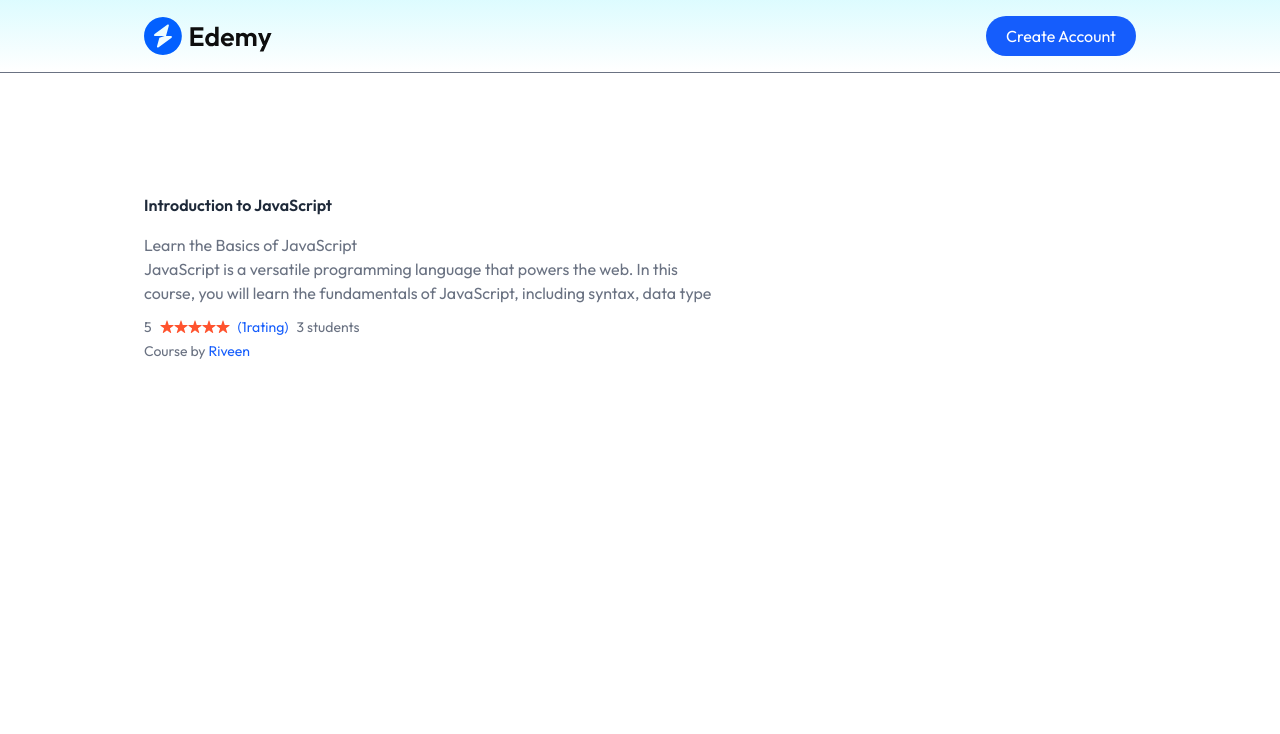
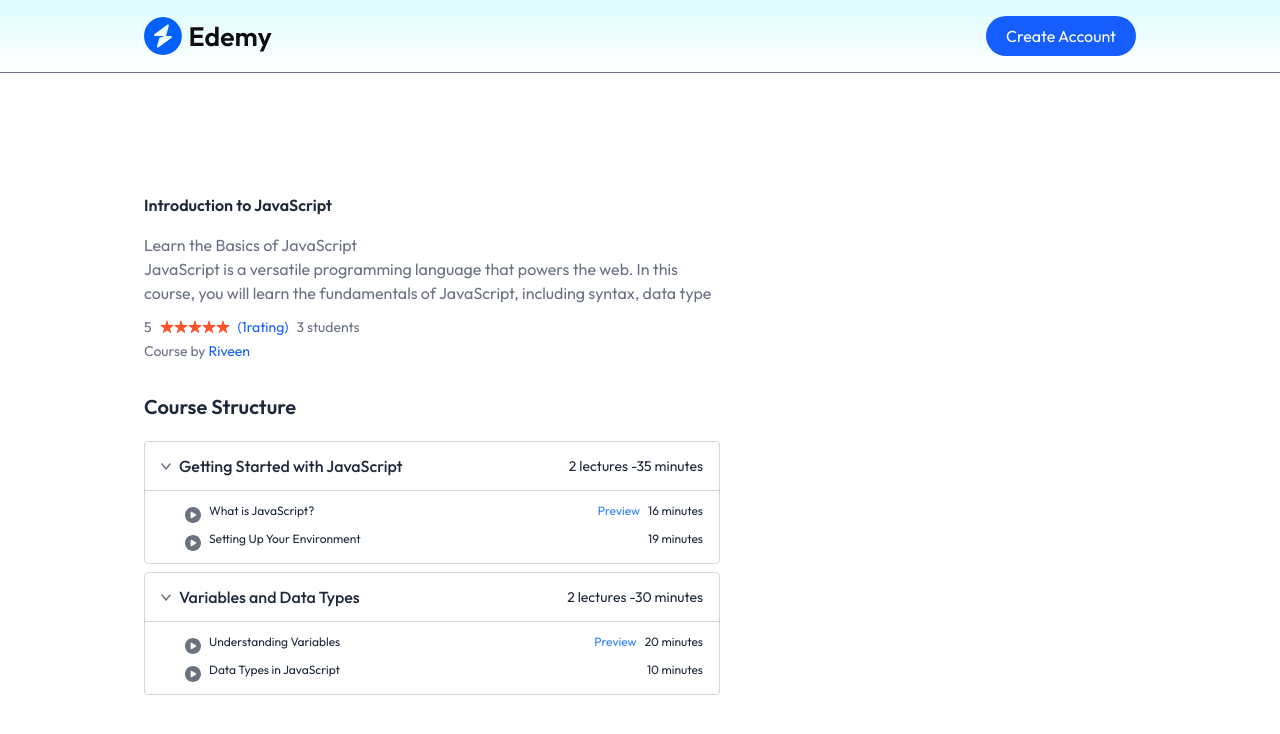
Before and after one commit to spriveen/LMS, a React (Vite) app in the folder client/: page /course/605c72efb3f1c2b1f8e4e1a1 in a window 1280 px wide. Shown: the top 734 px of the page. Built offline with nearby package versions, Linux system fonts and the light colour scheme; no server answers.

Commit message:
update coursedetails.jsx

```diff
--- a/client/src/context/AppContext.jsx
+++ b/client/src/context/AppContext.jsx
@@ -1,7 +1,7 @@
 import { createContext, useEffect, useState } from "react";
 import { dummyCourses } from "../assets/assets";
 import { useNavigate } from "react-router-dom";
-
+import humanizeDuration from 'humanize-duration'
 
 export const AppContext = createContext()
 
@@ -30,6 +30,35 @@
            return totalRating / course. courseRatings.length
        }
 
+        // function to calculate course course chapter time
+        const calculateChapterTime = (chapter)=>{
+           let time = 0
+           chapter.chapterContent.map((lecture)=> time +=lecture.lectureDuration)
+           return humanizeDuration(time * 60 * 1000,{units:["h","m"]})
+        }
+
+        // function to calculate course Duration
+
+        const calculateCourseDuration = (course)=>{
+         let time = 0
+
+         course.courseContent.map((chapter)=>chapter.chapterContent.map(
+          (lecture) => time += lecture.lectureDuration
+         ))
+          return humanizeDuration(time * 60 * 1000,{units:["h","m"]})
+        }
+
+        //  function calculate to No of Lecture in the course
+        const calculateNoOfLectures = (course)=>{
+           let totalLectures =  0;
+           course.courseContent.forEach(chapter =>{
+            if (Array.isArray(chapter.chapter)){
+              totalLectures += chapter.chapterContent.length
+            }
+           });
+
+           return totalLectures;
+        }
 
     useEffect (()=>{
       fetchAllCourses()
@@ -37,7 +66,8 @@
 
     const value = {
         currency, allCourse, navigate,  calculateRating,
-        isEducator, setIsEducator
+        isEducator, setIsEducator, calculateNoOfLectures, calculateCourseDuration,
+         calculateChapterTime
     }
 
     return(
--- a/client/src/pages/student/CourseDetails.jsx
+++ b/client/src/pages/student/CourseDetails.jsx
@@ -3,11 +3,13 @@
 import { AppContext } from '../../context/AppContext'
 import Loading from '../../components/student/Loading'
 import { assets } from '../../assets/assets'
+import humanizeDuration from 'humanize-duration'
 
 const CourseDetails = () => {
   const { id } = useParams()
   const [courseData, setCourseData] = useState(null)
-  const { allCourse ,calculateRating } = useContext(AppContext) // <-- use allCourse
+  const { allCourse, calculateRating, calculateNoOfLectures, calculateCourseDuration,
+    calculateChapterTime } = useContext(AppContext) // <-- use allCourse
 
   useEffect(() => {
     if (allCourse && allCourse.length > 0) {
@@ -27,7 +29,7 @@
           text-course-details-heading-small font-semibold text-gray-800">{courseData.courseTitle}</h1>
           <p
             className="pt-4 md:text-base text-sm"
-            dangerouslySetInnerHTML={{ __html: courseData.courseDescription.slice(0,200)}}>
+            dangerouslySetInnerHTML={{ __html: courseData.courseDescription.slice(0, 200) }}>
           </p>
 
           {/* review and ratings */}
@@ -54,6 +56,51 @@
           </div>
 
           <p className='text-sm'>Course by <span className='text-blue-600 undeine'>Riveen</span></p>
+          <div className='pt-8 text-gray-800'>
+           <h2 className='text-xl font-semibold'>Course Structure</h2>
+
+           <div className='pt-5'>
+             {courseData.courseContent.map((chapter , index)=>(
+              <div key={index} className='border border-gray-300 bg-white mb-2
+              rounded'>
+              <div className='flex items-center justify-between px-4 py-3
+              cursor-pointer select-none'>
+                <div className='flex items-center gap-2'>
+                  <img src={assets.down_arrow_icon} alt='arrow icon' />
+                  <p className='font-medium md:text-base text-sm'>{chapter.chapterTitle}</p>
+                </div>
+                <p className='text-sm md:text-default'>{chapter.chapterContent.length} lectures -
+                  {calculateChapterTime(chapter)} </p>
+              </div>
+
+                <div className='overflow-hidden transition-all duration-300
+                max-h-96'>
+                  <ul className='list-disc md:pl-10 pl-4 pr-4 py-2 text-gray-600
+                  border-t border-gray-300'>
+                    {chapter.chapterContent.map((lecture, i)=>(
+                       <li key={i} className='flex items-start gap-2 py-1'>
+                        <img src={assets.play_icon} alt='play icon' className='w-4
+                        h-4 mt-1' />
+                        <div className='flex items-center justify-between w-full
+                        text-gray-800 text-xs md:text-default'>
+                          <p>{lecture.lectureTitle}</p>
+                          <div className='flex gap-2'>
+                            {lecture. isPreviewFree && <p className='text-blue-500
+                            cursor-pointer'>Preview</p>}
+                            <p>{humanizeDuration(lecture.lectureDuration *60 *
+                              1000, {units: ['h', 'm']})}</p>
+                          </div>
+                        </div>
+                       </li>
+                    ))}
+                  </ul>
+                </div>
+
+
+              </div>
+             ))}
+           </div>
+          </div>
 
         </div>
 
```
Lines whose indentation alone changed are shown as unchanged.
